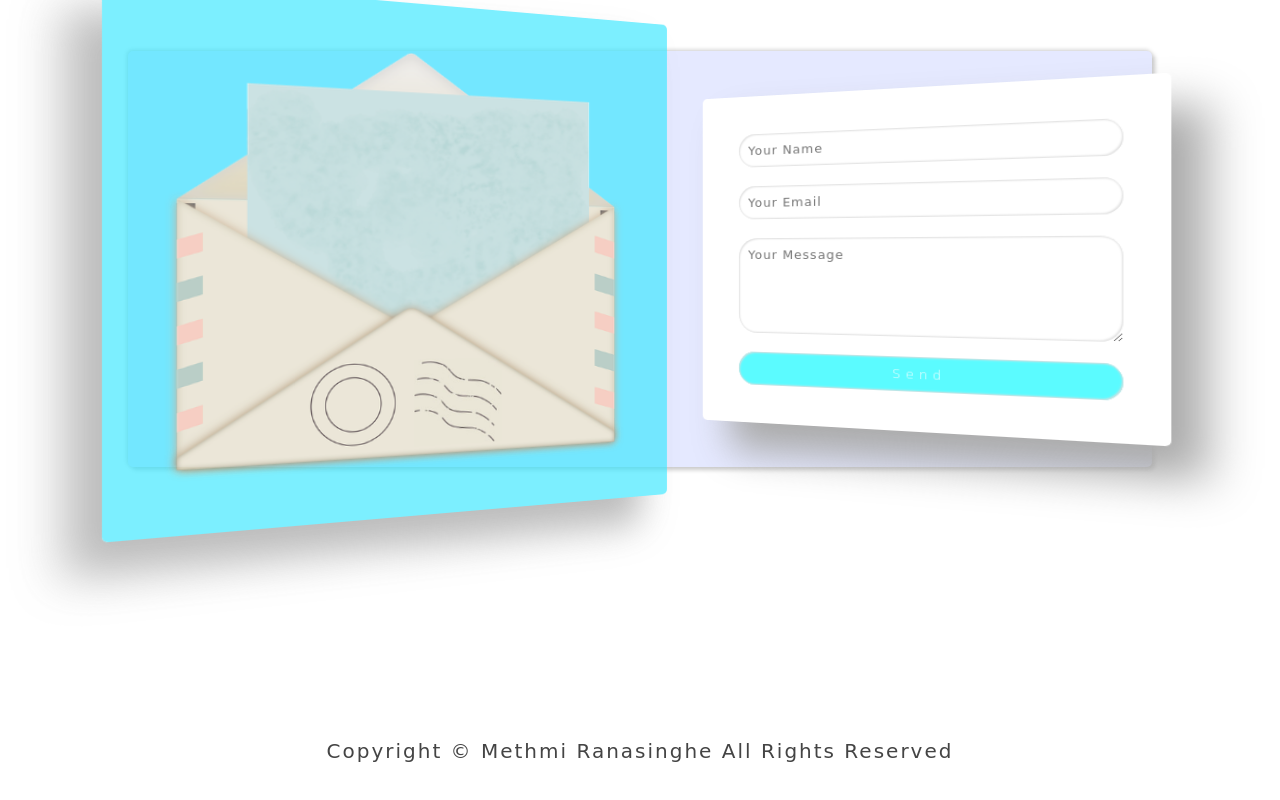
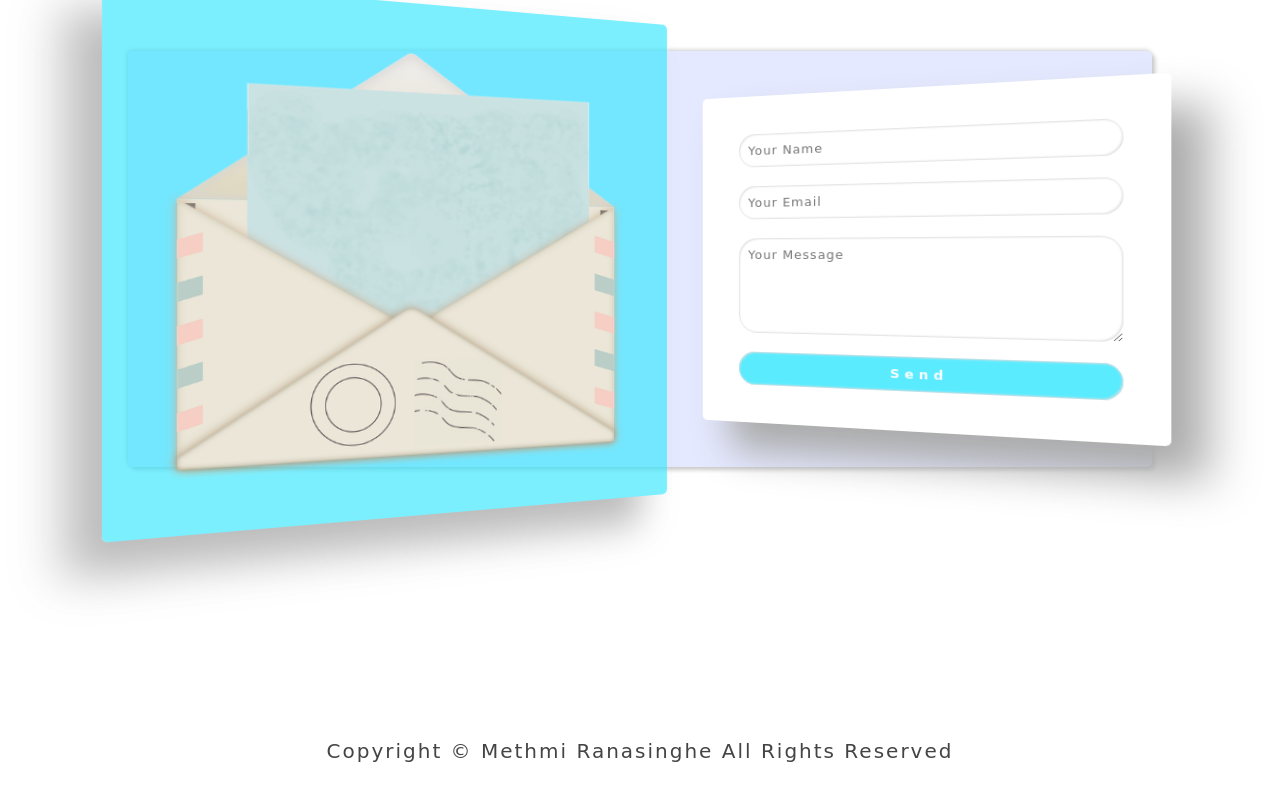
Before and after one commit to methmiranasinghe/Creative-Design-Project, a plain HTML site: page index.html in a window 1280 px wide. Shown: the part 2624-3424 px from the top of the page. Drawn offline with Linux system fonts and the light colour scheme; a web font is replaced by a local one.

Commit message:
update styles

```diff
--- a/style.css
+++ b/style.css
@@ -446,18 +446,19 @@ html{
     max-width: 100%;
     min-width: 70%;
   }
-  .contact-form input[type="submit"]{
-      background-color: rgba(50,251,255,0.8);
-      color: #fff;
-      font-weight: 300;
-      letter-spacing: 0.5rem;
-      cursor: pointer;
-      transition:background-color 0.5s;
+  .contact-form input[type="submit"] {
+    background-color: rgba(50, 231, 255, 0.8);
+    color: #fff;
+    font-weight: bolder;
+    letter-spacing: 0.5rem;
+    cursor: pointer;
+    transition: background-color 0.5s;
+  }
 
-  }
-  .contact-form input[type="submit"]:hover{
+  .contact-form input[type="submit"]:hover {
     background-color: #32e7ff;
   }
+
 
   .copyright{
       font-size: 2rem;
```
